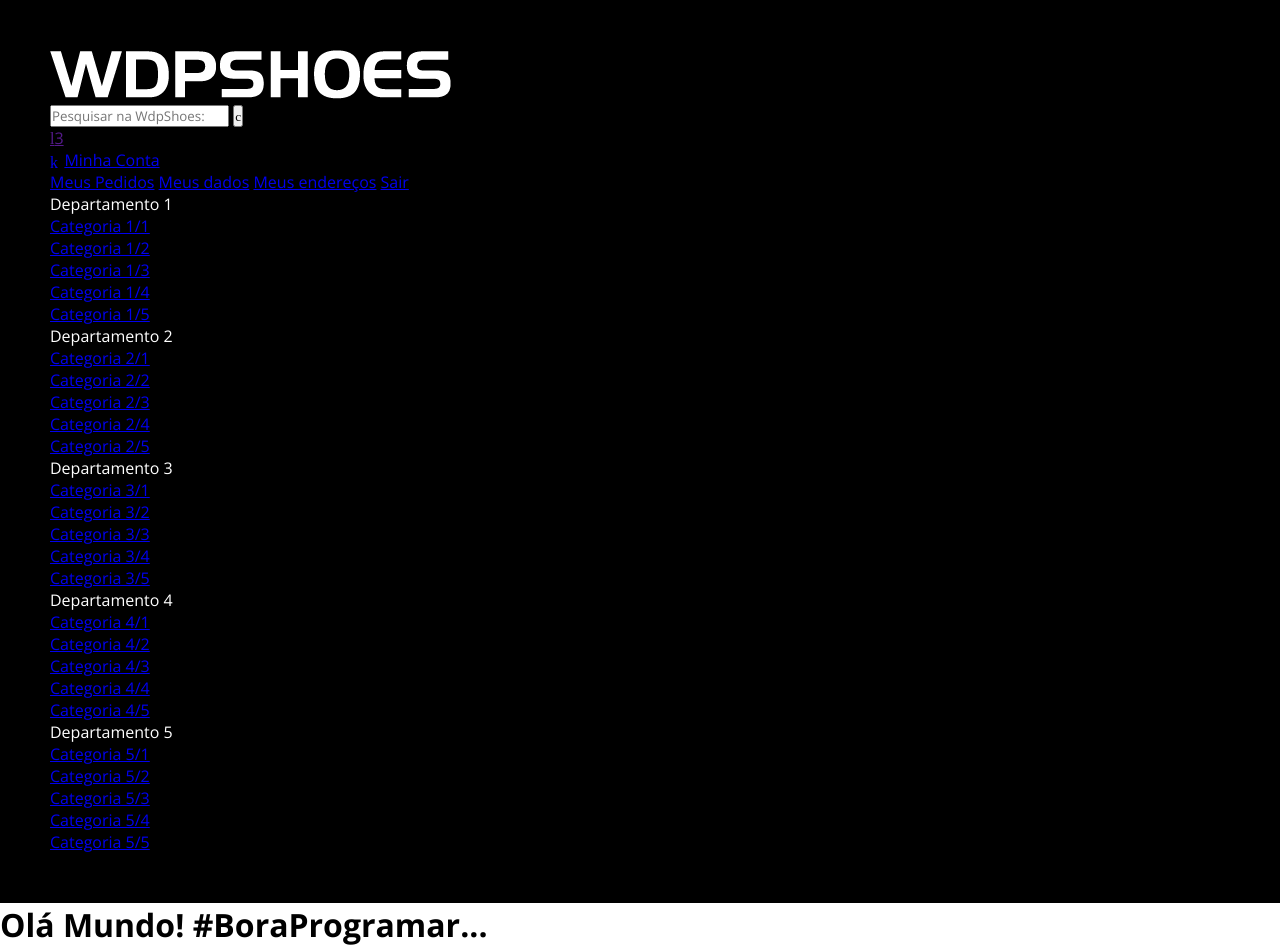
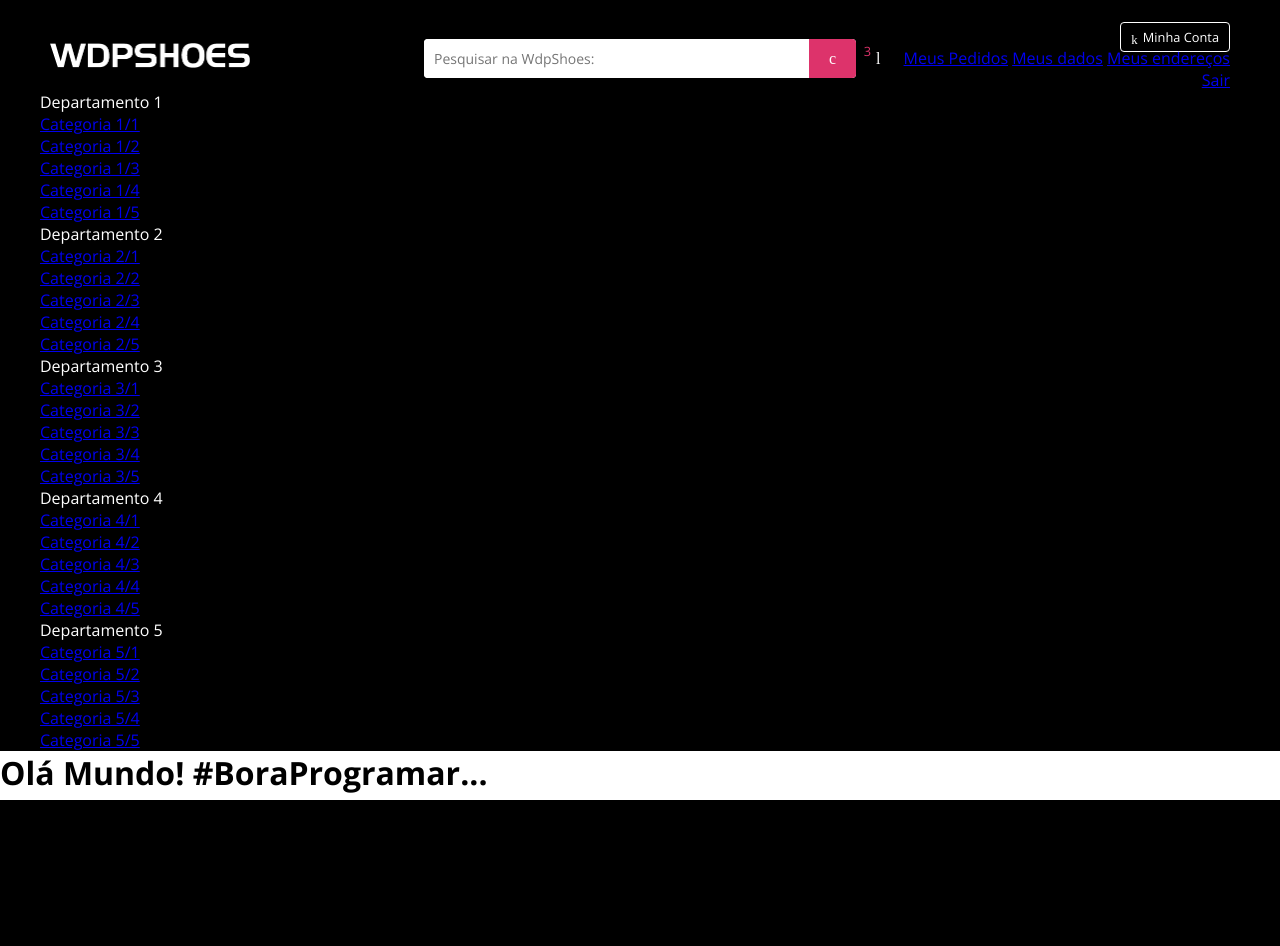
Before and after one commit to jeffnoronha1/Wdp_Project, a PHP site: page / in a window 1280 px wide. After the commit the page ends 800 px from the top, so only its background shows below. Run offline with PHP 8.4, Linux system fonts and the light colour scheme; some web fonts are replaced.

Commit message:
Estilizando header

```diff
--- a/Themes/WdpShoes/Style.css
+++ b/Themes/WdpShoes/Style.css
@@ -4,7 +4,7 @@
 }
 
 :root {
-   --themeColorA: #dd36db;
+   --themeColorA: #dd336b;
    --themeColorA_h: #f4407c;
 }
 
@@ -18,3 +18,107 @@
  background-color: #000;
  color: #fff;
 }
+
+.main_header .container{
+   padding: 25px 0 0 0;
+}
+
+.main_header_nav {
+   display: flex;
+   align-items: center;
+   color: #fff;
+   padding: 0 10px;
+}
+
+/* LOGO */
+.main_header_nav_logo{
+   flex-basis: 30%;
+}
+
+.main_header_nav_logo img {
+   width: 200px;
+   max-width: 100%;
+}
+
+.main_header_nav_search{
+   flex-basis: 40%;
+   text-align: center;
+   padding: 0 20px;
+}
+
+.main_header_nav_search form{
+   background: #fff;
+   display: flex;
+   overflow: hidden;
+}
+
+.main_header_nav_search input{
+   width: 100%;
+   font-size: 0.875em;
+   padding: 10px;
+   border: none;
+}
+
+.main_header_nav_search button{
+   border: none;
+   padding: 0 20px;
+   font-size: 1em;
+   color: #fff;
+   background: var(--themeColorA);
+}
+
+.main_header_nav_search button:hover{
+    background: var(--themeColorA_h);
+}
+
+/* MENU */
+
+.main_header_nav_menu{
+   flex-basis: 30%;
+   text-align: right;
+   display: flex;
+   justify-content: flex-end;
+   align-items: center;
+}
+
+.main_header_nav_menu div {
+   margin-left: 15px;
+}
+
+.main_header_nav_menu_cart,
+.main_header_nav_menu_cart:hover{
+   color: #fff;
+   text-decoration: none;
+}
+
+.main_header_nav_menu_cart{
+   position: relative;
+}
+
+.main_header_nav_menu_cart span {
+   position: absolute;
+   right: calc(100% + 5px);
+   top: -5px;
+   font-size: 0.8em;
+   color: var(--themeColorA);
+}
+
+.main_header_nav_menu_user{
+   position: relative;
+}
+
+.main_header_nav_menu_user_a{
+   font-size: 0.8em;
+   padding: 5px 10px;
+   border: 1px solid #fff;
+   cursor: pointer;
+   color: #fff;
+   text-decoration: none;
+}
+
+.main_header_nav_menu_user:hover .main_header_nav_menu_user_a,
+.main_header_nav_menu_user:hover{
+   background: #fff;
+   text-decoration: none;
+   color: #000;
+}
```
